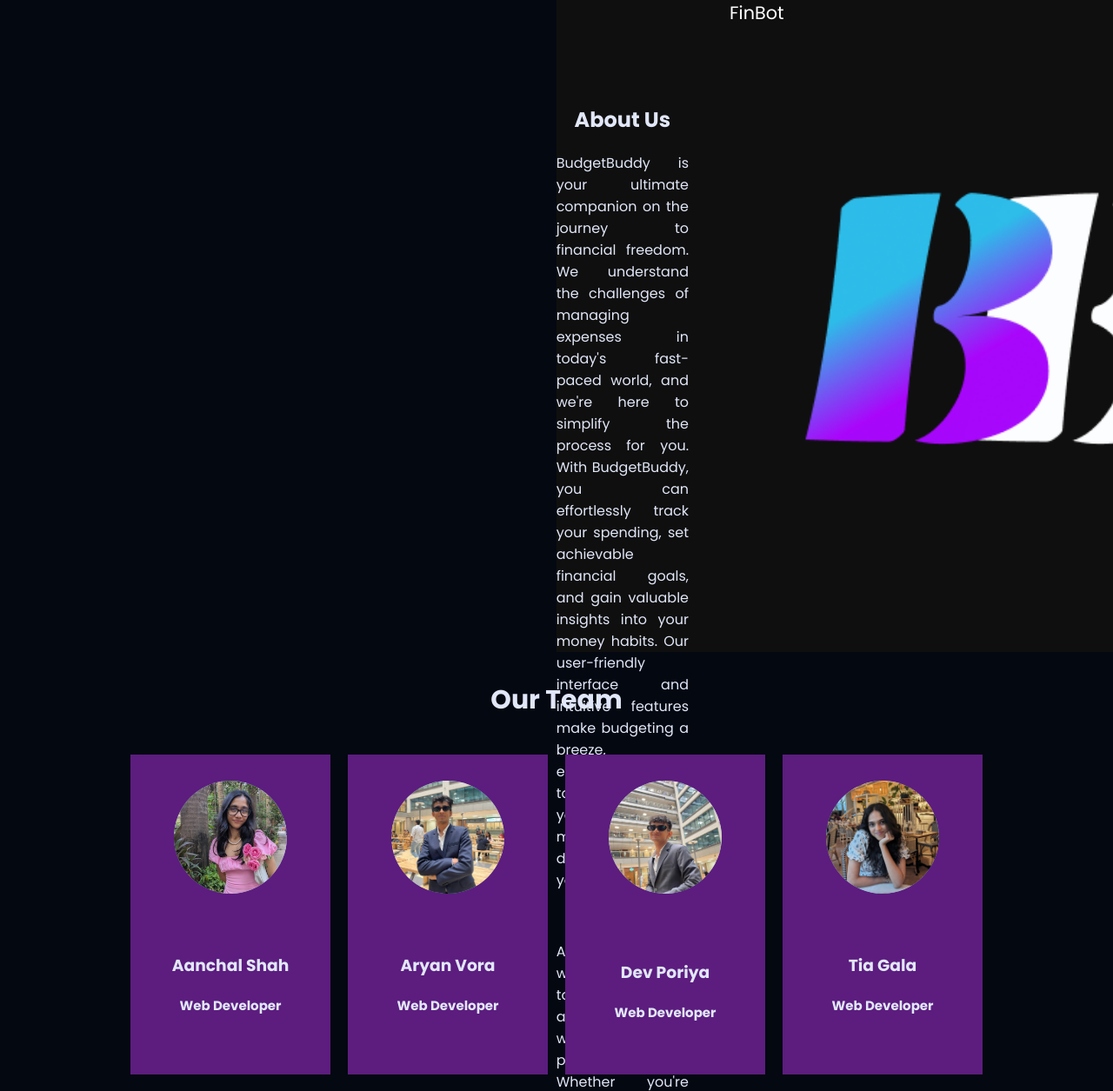
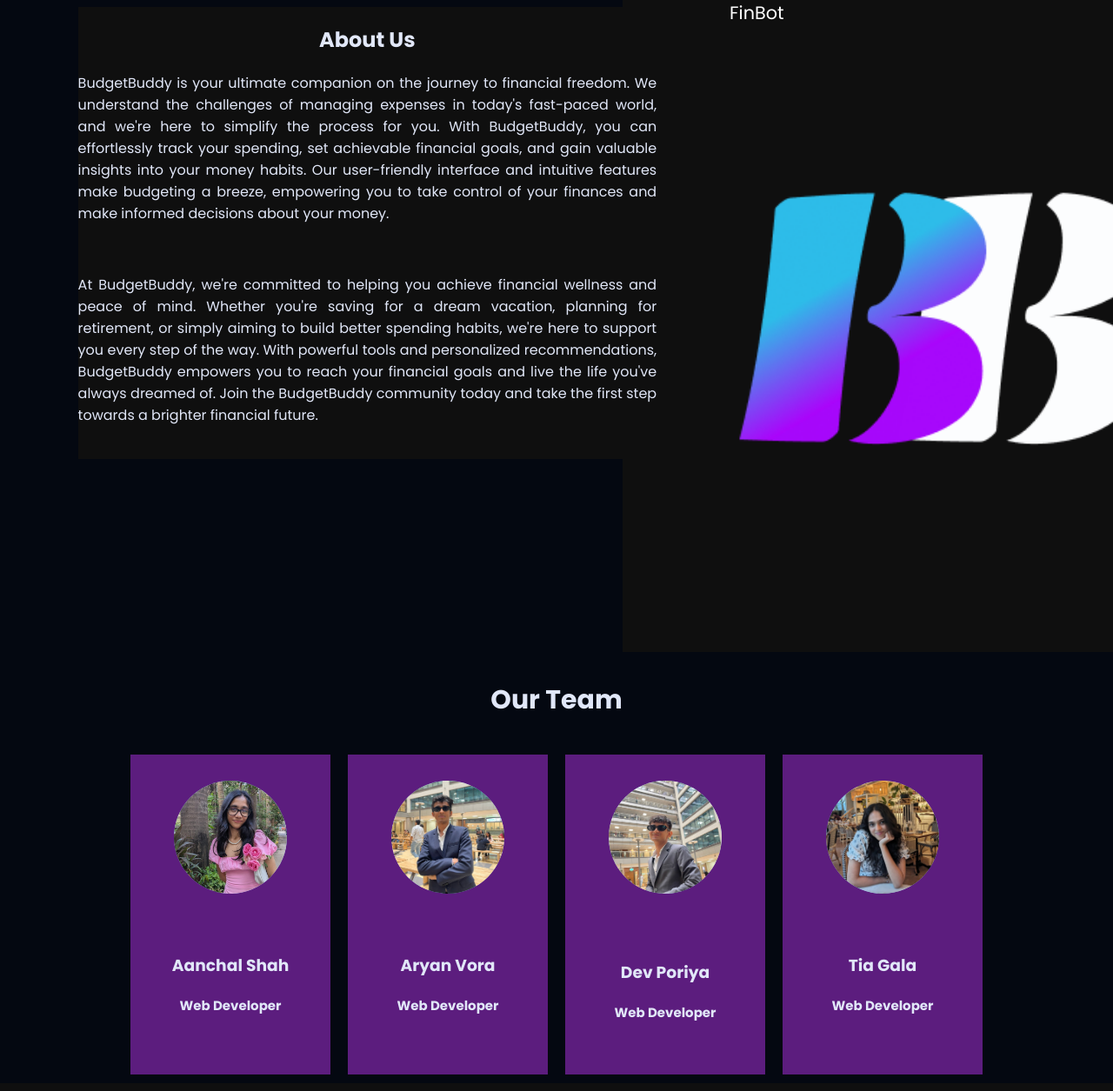
Before and after one commit to aanchal1810/Budget-Buddy, a Flask app: page /aboutus/1 in a window 1280 px wide; the page is wider, and only the part inside the window is pictured. Shown: the part 112-1367 px from the top of that part at 87% size. Run offline with Flask 3, Linux system fonts and the light colour scheme.

Commit message:
Update about.css

```diff
--- a/static/about.css
+++ b/static/about.css
@@ -44,12 +44,13 @@ body {
 }
 
 .info {
-	width: 650px;
-	height: 650px;
-	background-color: #0f0f0f;
-	color: #e1e7f8;
-	padding-top: 100px;
-	text-align: justify;
+    background-color:#0f0f0f;
+    height:65%;
+    width:52%;
+    top:15%;
+    left:7%;
+    text-align:justify;
+    position: absolute;
 }
 
 .our {
```
